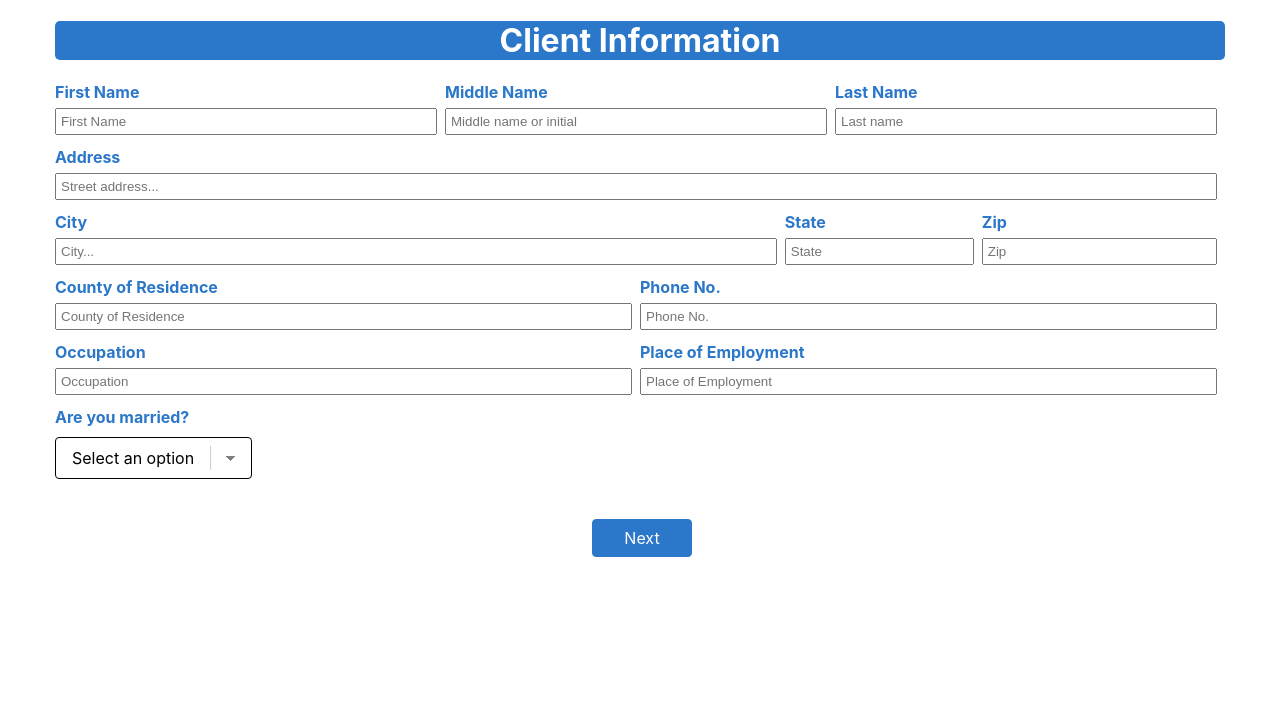
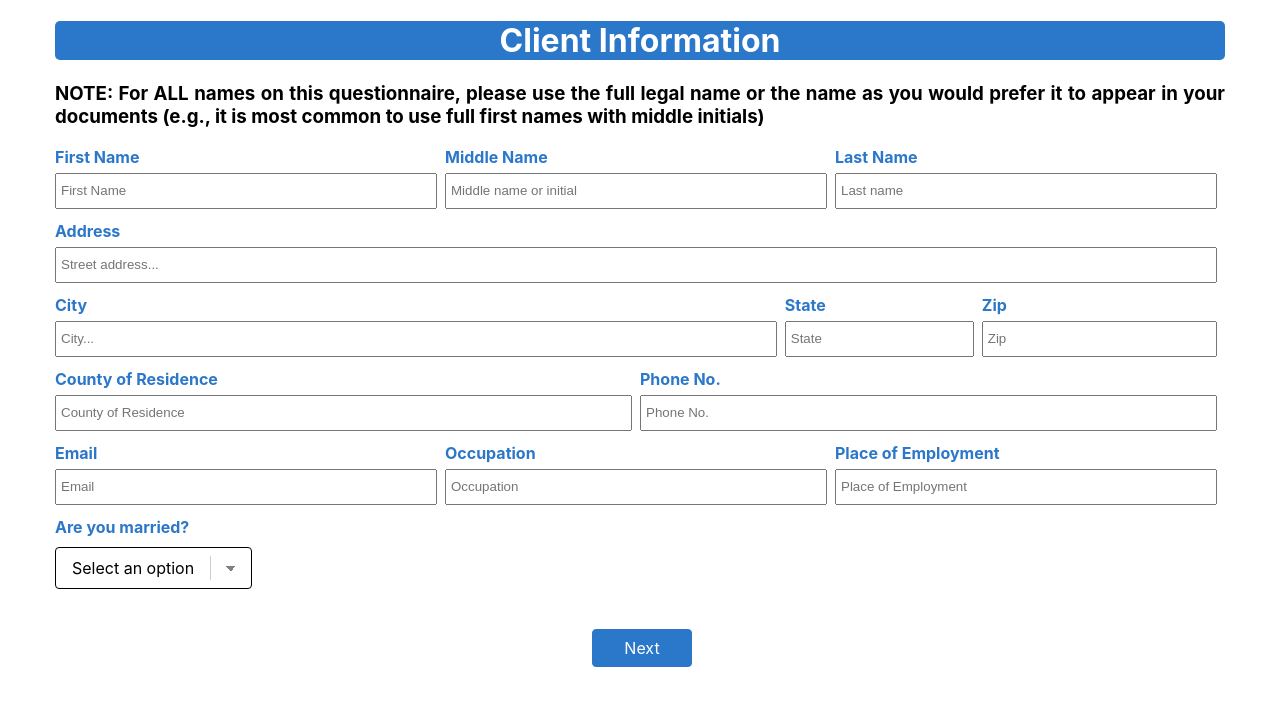
Before and after one commit to jbvance/client-intake-react, a React (Create React App) app: page / in a window 1280 px wide. Shown: the top 706 px of the page. Built offline with nearby package versions, Linux system fonts and the light colour scheme.

Commit message:
Add spouse to ClientInfo and begin Executor

```diff
--- a/src/App.css
+++ b/src/App.css
@@ -23,6 +23,7 @@
 
 .form-group .input-control {
   /* flex: 1 1 auto; */
+  line-height: 1.5rem;
   display: block;
   margin-bottom: 2px;
   margin-right: 8px;
--- a/src/components/ClientInfo.tsx
+++ b/src/components/ClientInfo.tsx
@@ -4,7 +4,7 @@ import {
   useFormikContext,
   Form,
   FormikProps,
-  FormikValues
+  FormikValues,
 } from 'formik';
 import * as Yup from 'yup';
 import { useDispatch, useSelector } from 'react-redux';
@@ -33,9 +33,8 @@ const ClientInfo = (props: any) => {
   const UpdateMaritalStatus = () => {
     const { values } = useFormikContext<IClientInfo>();
     useEffect(() => {
-      console.log(values.married);
       setIsMarried(values.married);
-    }, [values.married]);
+    }, [values]);
     return null;
   };
   const handleSubmit = async () => {
@@ -48,6 +47,7 @@ const ClientInfo = (props: any) => {
     }
     // If form did not submit because of errors, handle here
     const errors = await formRef.current?.validateForm(formRef.current.values);
+    //console.log(errors);
     if (errors && Object.keys(errors).length > 0) {
       setUserErrors(errors);
     } else {
@@ -57,10 +57,15 @@ const ClientInfo = (props: any) => {
   return (
     <>
       <StepHeader header="Client Information" />
+      <h3 style={{ textAlign: 'justify' }}>
+        NOTE: For ALL names on this questionnaire, please use the full legal
+        name or the name as you would prefer it to appear in your documents
+        (e.g., it is most common to use full first names with middle initials)
+      </h3>
       <Formik
         innerRef={formRef}
         initialValues={{
-          ...initialState
+          ...initialState,
         }}
         validationSchema={Yup.object({
           firstName: Yup.string()
@@ -83,12 +88,39 @@ const ClientInfo = (props: any) => {
           phone: Yup.string().required('Phone No. is required'),
           occupation: Yup.string(),
           employer: Yup.string(),
+          email: Yup.string()
+            .required('Email is required')
+            .email('Invalid email addres'),
           married: Yup.string()
             .required('Select a marital status')
-            .oneOf(['Y', 'N'])
+            .oneOf(['Y', 'N']),
+          spouseFirstName: Yup.string().when('married', {
+            is: 'Y',
+            then: (schema) => schema.required('Spouse first name is required'),
+          }),
+          spouseMiddleName: Yup.string().when('married', {
+            is: 'Y',
+            then: (schema) => schema,
+          }),
+          spouseLastName: Yup.string().when('married', {
+            is: 'Y',
+            then: (schema) => schema.required('Spouse last name is required'),
+          }),
+          spouseEmail: Yup.string().when('married', {
+            is: 'Y',
+            then: (schema) => schema,
+          }),
+          spouseOccupation: Yup.string().when('married', {
+            is: 'Y',
+            then: (schema) => schema,
+          }),
+          spouseEmployer: Yup.string().when('married', {
+            is: 'Y',
+            then: (schema) => schema,
+          }),
         })}
         onSubmit={(values, { setSubmitting }) => {
-          console.log('VALUES', values);
+          //console.log('VALUES', values);
           handleSubmit();
           dispatch(clientInfoActions.updateClientInfo({ ...values }));
         }}
@@ -186,6 +218,15 @@ const ClientInfo = (props: any) => {
           <div className="form-group">
             <div className="input-group">
               <TextInput
+                label="Email"
+                name="email"
+                type="text"
+                placeholder="Email"
+                inputCssClass="input-control"
+              />
+            </div>
+            <div className="input-group">
+              <TextInput
                 label="Occupation"
                 name="occupation"
                 type="text"
@@ -213,6 +254,69 @@ const ClientInfo = (props: any) => {
             </div>
             <UpdateMaritalStatus />
           </div>
+          {isMarried === 'Y' && (
+            <>
+              {' '}
+              <div className="form-group">
+                <div className="input-group">
+                  <TextInput
+                    label="Spouse First Name"
+                    name="spouseFirstName"
+                    type="text"
+                    placeholder="Spouse's First Name"
+                    inputCssClass="input-control"
+                  />
+                </div>
+                <div className="input-group">
+                  <TextInput
+                    label="Spouse Middle Name"
+                    name="spouseMiddleName"
+                    type="text"
+                    placeholder="Spouse's Middle name or initial"
+                    inputCssClass="input-control"
+                  />
+                </div>
+                <div className="input-group">
+                  <TextInput
+                    label="Spouse Last Name"
+                    name="spouseLastName"
+                    type="text"
+                    placeholder="Spouse's Last name"
+                    inputCssClass="input-control"
+                  />
+                </div>
+              </div>
+              <div className="form-group">
+                <div className="input-group">
+                  <TextInput
+                    label="Spouse Email"
+                    name="spouseEmail"
+                    type="text"
+                    placeholder="Spouse's Email"
+                    inputCssClass="input-control"
+                  />
+                </div>
+                <div className="input-group">
+                  <TextInput
+                    label="Spouse Occupation"
+                    name="spouseOccupation"
+                    type="text"
+                    placeholder="Spouse's Occupation"
+                    inputCssClass="input-control"
+                  />
+                </div>
+                <div className="input-group">
+                  <TextInput
+                    label="Spouse Employer"
+                    name="spouseEmployer"
+                    type="text"
+                    placeholder="Spouse's Employer"
+                    inputCssClass="input-control"
+                  />
+                </div>
+              </div>
+            </>
+          )}
 
           {userErrors && Object.keys(userErrors).length && (
             <ErrorSummary errors={userErrors} />
--- a/src/components/ExecutorForm.tsx
+++ b/src/components/ExecutorForm.tsx
@@ -4,7 +4,16 @@ import StepHeader from './StepHeader';
 const ExecutorForm = () => {
   return (
     <>
-      <StepHeader header="Executor" />
+      <StepHeader header="Executor">
+        <h3 style={{ textAlign: 'center' }}>
+          WHO DO YOU WANT TO NAME AS THE EXECUTOR OF YOUR ESTATE?
+        </h3>
+        <h4>
+          (Spouses normally name each other first. The Executor is the personal
+          representative who will windup your affairs, pay remaining debts, and
+          distribute property to the persons/trusts named in your Will.)
+        </h4>
+      </StepHeader>
     </>
   );
 };
--- a/src/components/MultiStepForm.tsx
+++ b/src/components/MultiStepForm.tsx
@@ -1,21 +1,21 @@
-import React, { useContext, useState } from 'react';
+import React, { useContext } from 'react';
 import ClientInfo from './ClientInfo';
 import { FormContext } from '../App';
 import Footer from './Footer';
 import ExecutorForm from './ExecutorForm';
 
 const MultiStepForm = () => {
-  const { activeStepIndex, setActiveStepIndex } = useContext(FormContext);
+  const { activeStepIndex } = useContext(FormContext);
   const steps = ['client-info', 'executor'];
 
   const props = {
     isFirst: activeStepIndex === 0,
-    isLast: activeStepIndex === steps.length - 1
+    isLast: activeStepIndex === steps.length - 1,
   };
 
   const stepComponents = [
     <ClientInfo isFirst={props.isFirst} id={steps[0]} />,
-    <ExecutorForm />
+    <ExecutorForm />,
   ];
 
   return (
--- a/src/components/StepHeader.tsx
+++ b/src/components/StepHeader.tsx
@@ -3,14 +3,16 @@ import styles from './StepHeader.module.css';
 
 interface HeaderProps {
   header: string;
+  children?: JSX.Element | JSX.Element[];
 }
 
-const StepHeader = ({ header }: HeaderProps) => {
+const StepHeader: React.FC<HeaderProps> = ({ header, children }) => {
   return (
     <>
       <div className={styles['step-header']}>
         <h1>{header}</h1>
       </div>
+      {children}
     </>
   );
 };
--- a/src/store/client-info-slice.tsx
+++ b/src/store/client-info-slice.tsx
@@ -1,8 +1,8 @@
-import { Dispatch } from 'redux';
 import axios from 'axios';
 import { createSlice } from '@reduxjs/toolkit';
 
 import store from './';
+import { string } from 'yup';
 
 export interface IClientInfo {
   firstName: string;
@@ -16,7 +16,14 @@ export interface IClientInfo {
   phone: string;
   occupation?: string;
   employer?: string;
+  email: string;
   married: string;
+  spouseFirstName?: string;
+  spouseMiddleName?: string;
+  spouseLastName?: string;
+  spouseEmail?: string;
+  spouseOccupation?: string;
+  spouseEmployer?: string;
 }
 
 const initialClientInfo: IClientInfo = {
@@ -30,8 +37,15 @@ const initialClientInfo: IClientInfo = {
   county: '',
   phone: '',
   occupation: '',
+  email: '',
   employer: '',
-  married: ''
+  married: '',
+  spouseFirstName: '',
+  spouseMiddleName: '',
+  spouseLastName: '',
+  spouseEmail: '',
+  spouseOccupation: '',
+  spouseEmployer: '',
 };
 
 const initialState = { ...initialClientInfo };
@@ -41,8 +55,18 @@ const clientInfoSlice = createSlice({
   initialState,
   reducers: {
     updateClientInfo(state, action) {
-      Object.assign(state, action.payload);
-    }
+      const newState = { ...action.payload };
+      if (newState.married === 'N') {
+        newState.spouseFirstName = '';
+        newState.spouseMiddleName = '';
+        newState.spouseLastName = '';
+        newState.spouseOccupation = '';
+        newState.spouseEmployer = '';
+        newState.spouseEmail = '';
+      }
+      //console.log(newState);
+      Object.assign(state, newState);
+    },
     // addFavorite(state, action) {
     //   const newRecipe = action.payload;
     //   const existingFavorite = state.recipes.find(
@@ -67,7 +91,7 @@ const clientInfoSlice = createSlice({
     // setFavorites(state, action) {
     //   state.recipes = action.payload;
     // },
-  }
+  },
 });
 
 // export const getFavorites = (token: string) => {
```
Also changed, not shown: src/components/StartingPage.tsx (added, +15 -0 lines).
